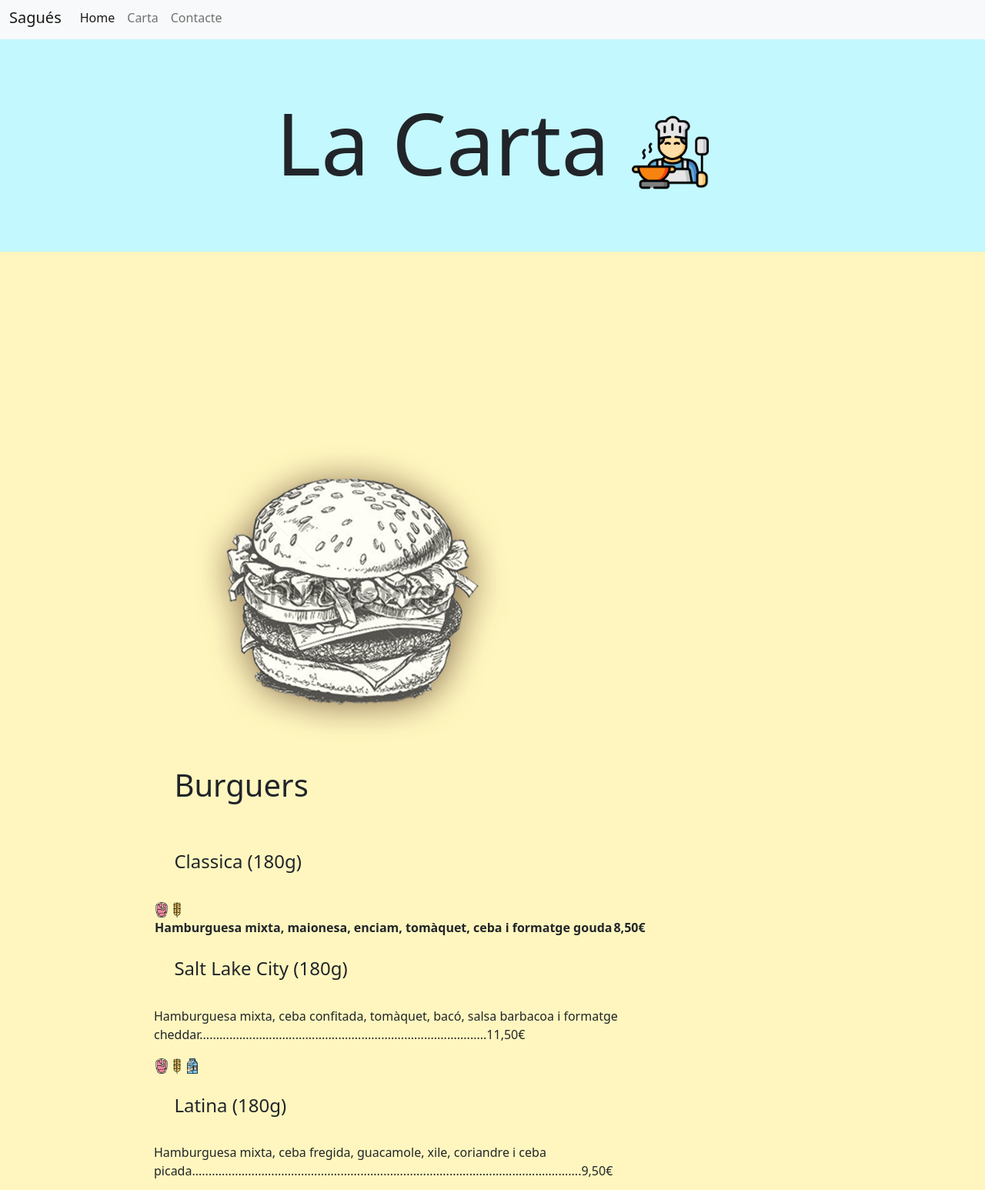
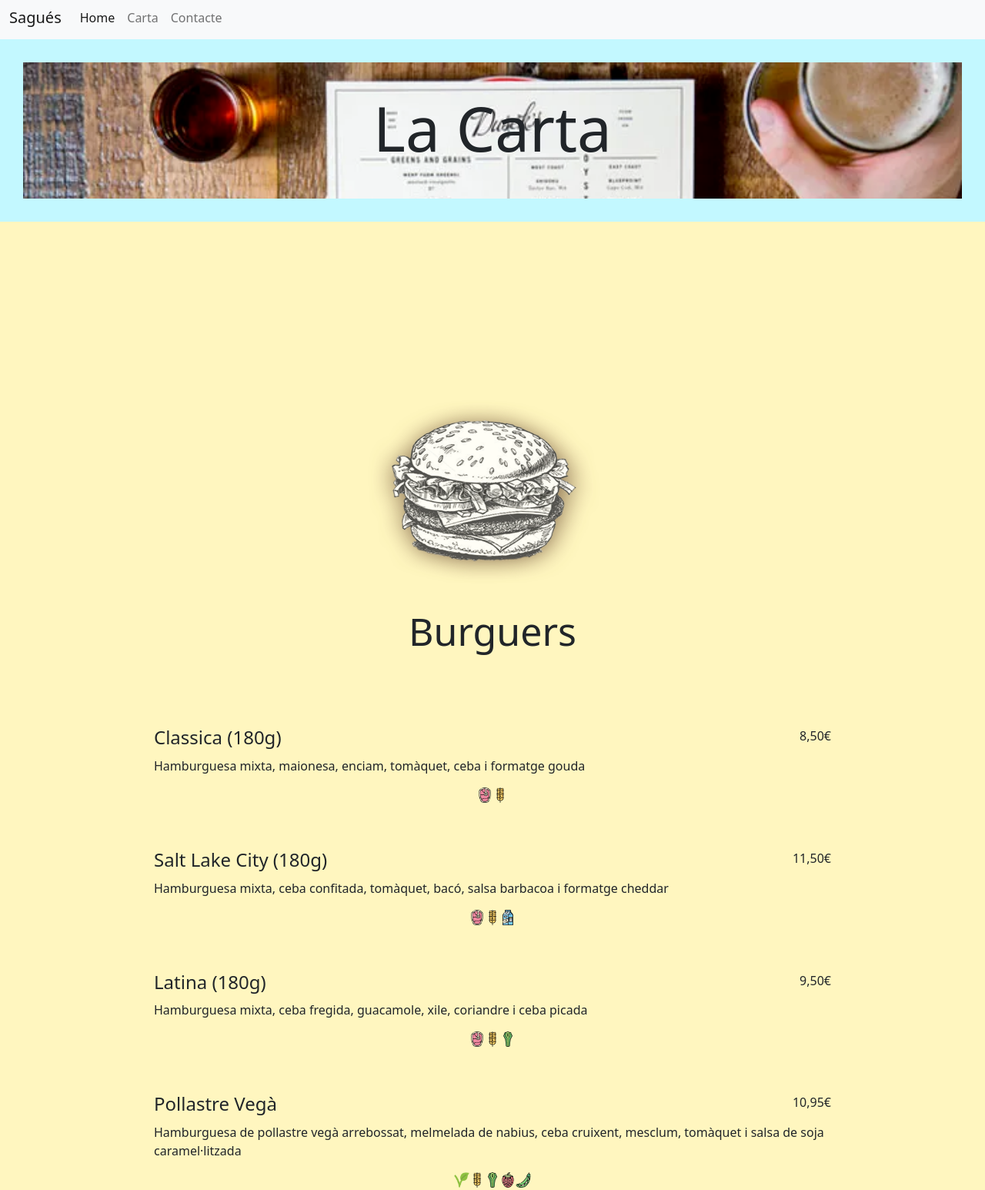
Before and after one commit to Guillem1223/cartaRestauranteDigital, a plain HTML site: page carta.html in a window 1280 px wide. Shown: the part 5-1551 px from the top of the page at 77% size. Drawn offline with nearby package versions, Linux system fonts and the light colour scheme; a web font is replaced by a local one.

Commit message:
carta acabada

```diff
--- a/carta.html
+++ b/carta.html
@@ -48,49 +48,69 @@
         </div>
       </div>
     </nav>
+    <!-- Final barra de navegacio -->
+
+    <!-- Menú -->
     <header class="presentacio">
-      <h1 class="titulocarta">
-        La Carta <img class="cocina" src="img/cocina.png" />
-      </h1>
+      <div class="titulocarta">
+        <h1>La Carta</h1>
+
+        <!-- <div><img class="cocina" src="img/cocina.png" /></div> -->
+      </div>
     </header>
     <section class="menuburguer">
-      <img class="burger" src="img/hamburguesa carta.png" alt="" />
+      <div class="header-menu">
+        <img class="burguer" src="img/hamburguesa carta.png" alt="" />
         <h1>Burguers</h1>
-
+      </div>
+      <div class="plato">
+        <div class="header-plato">
           <h4>Classica (180g)</h4>
-      <table>
-        <tr>
-          <th>
+          <div>8,50€</div>
+        </div>
+        <p>
           Hamburguesa mixta, maionesa, enciam, tomàquet, ceba i formatge gouda
-          </th>
-          <th>8,50€</th>
+        </p>
+        <div class="grupo-alergenos">
           <img class="alergenos" src="img/meat.png" /><img
             class="alergenos"
             src="img/wheat.png"
           />
-        </tr>
-      </table>
+        </div>
+      </div>
 
+      <div class="plato">
+        <div class="header-plato">
           <h4>Salt Lake City (180g)</h4>
+          <div>11,50€</div>
+        </div>
         <p>
           Hamburguesa mixta, ceba confitada, tomàquet, bacó, salsa barbacoa i
-        formatge
-        cheddar.......................................................................................11,50€
+          formatge cheddar
         </p>
+        <div class="grupo-alergenos">
           <img class="alergenos" src="img/meat.png" /><img
             class="alergenos"
             src="img/wheat.png"
           /><img class="alergenos" src="img/milk-carton.png" />
-
+        </div>
+      </div>
+      <div class="plato">
+        <div class="header-plato">
           <h4>Latina (180g)</h4>
+          <div>9,50€</div>
+        </div>
         <p>
           Hamburguesa mixta, ceba fregida, guacamole, xile, coriandre i ceba
-        picada......................................................................................................................9,50€
+          picada
         </p>
+        <div class="grupo-alergenos">
           <img class="alergenos" src="img/meat.png" /><img
             class="alergenos"
             src="img/wheat.png"
           /><img class="alergenos" src="img/celery.png" />
+        </div>
+      </div>
       <div class="plato">
         <div class="header-plato">
           <h4>Pollastre Vegà</h4>
--- a/estilos/carta.css
+++ b/estilos/carta.css
@@ -1,3 +1,27 @@
+/* Flex box */
+
+.titulocarta {
+  display: flex;
+  flex-direction: column;
+  justify-content: center;
+  background-image: url("../img/Carta-background.png");
+  background-repeat: no-repeat;
+  background-size: cover;
+}
+.titulocarta > h1 {
+  font-size: 80px;
+}
+.background {
+}
+.header-menu {
+  display: flex;
+  flex-direction: column;
+  align-items: center;
+}
+.header-menu > h1 {
+  font-size: 50px;
+}
+
 .header-plato {
   display: flex;
   justify-content: space-between;
@@ -17,3 +41,7 @@
   display: flex;
   justify-content: center;
 }
+.burguer {
+  width: 400px;
+  height: 275px;
+}
--- a/estilos/styles.css
+++ b/estilos/styles.css
@@ -41,7 +41,9 @@ header {
   padding-bottom: 5%;
   padding-right: 5%;
 }
-
+.textpresentacio {
+  font-family: sans-serif;
+}
 h1 {
   padding: 3%;
 }
@@ -93,9 +95,7 @@ span {
 h2 {
   font-family: "Cherry Swash";
 }
-.burguer {
-  width: 10px !important;
-}
+
 .menuburguer {
   background-color: #fff6bf;
   text-align: left;
@@ -110,9 +110,7 @@ h2 {
 .cocina {
   width: 100px;
 }
-.titulocarta {
-  font-size: 7rem;
-}
+
 /* fin pendiente refactorizar */
 
 /* grid-home */
```
Also changed, not shown: img/Carta-background.png (added). Lines whose indentation alone changed are shown as unchanged.
